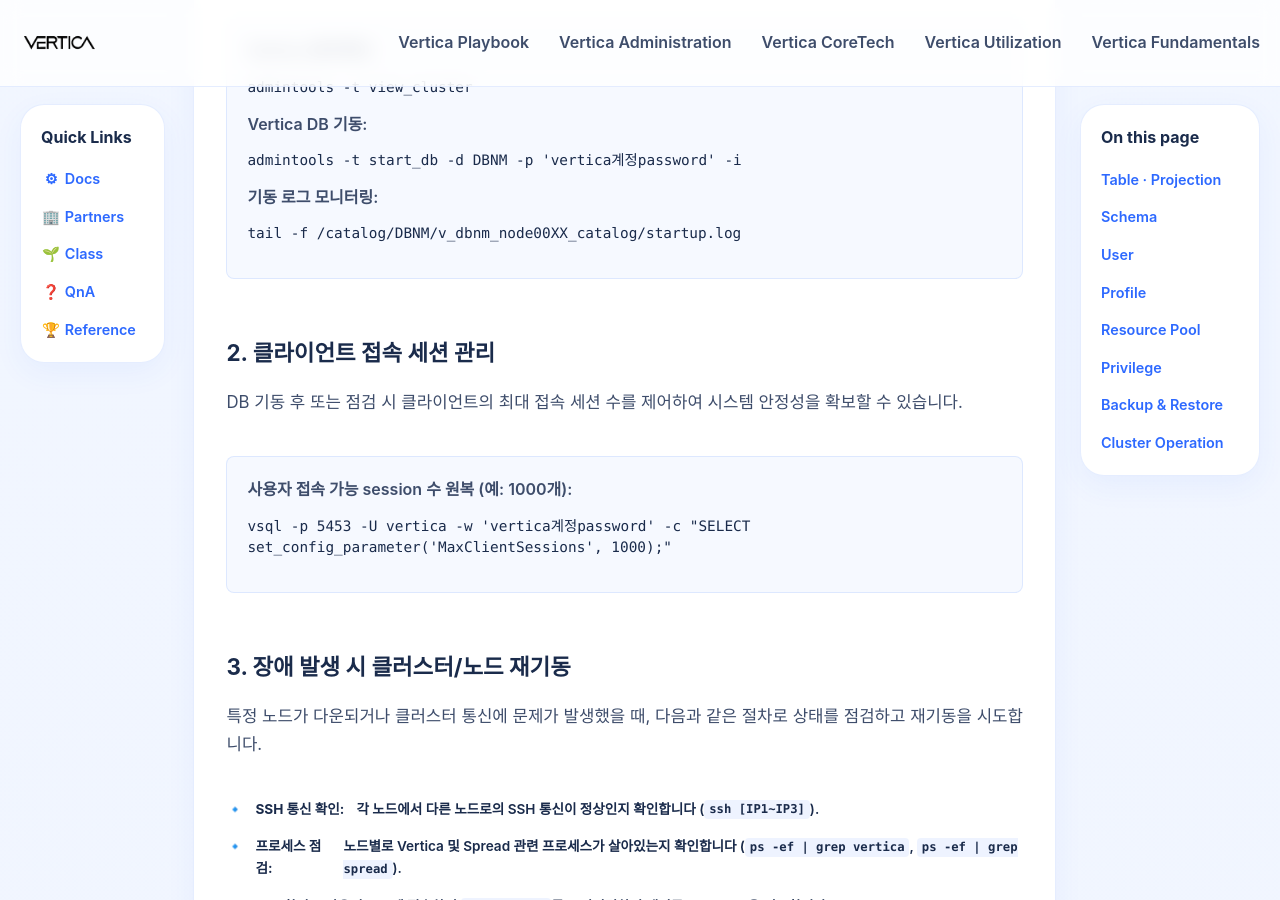
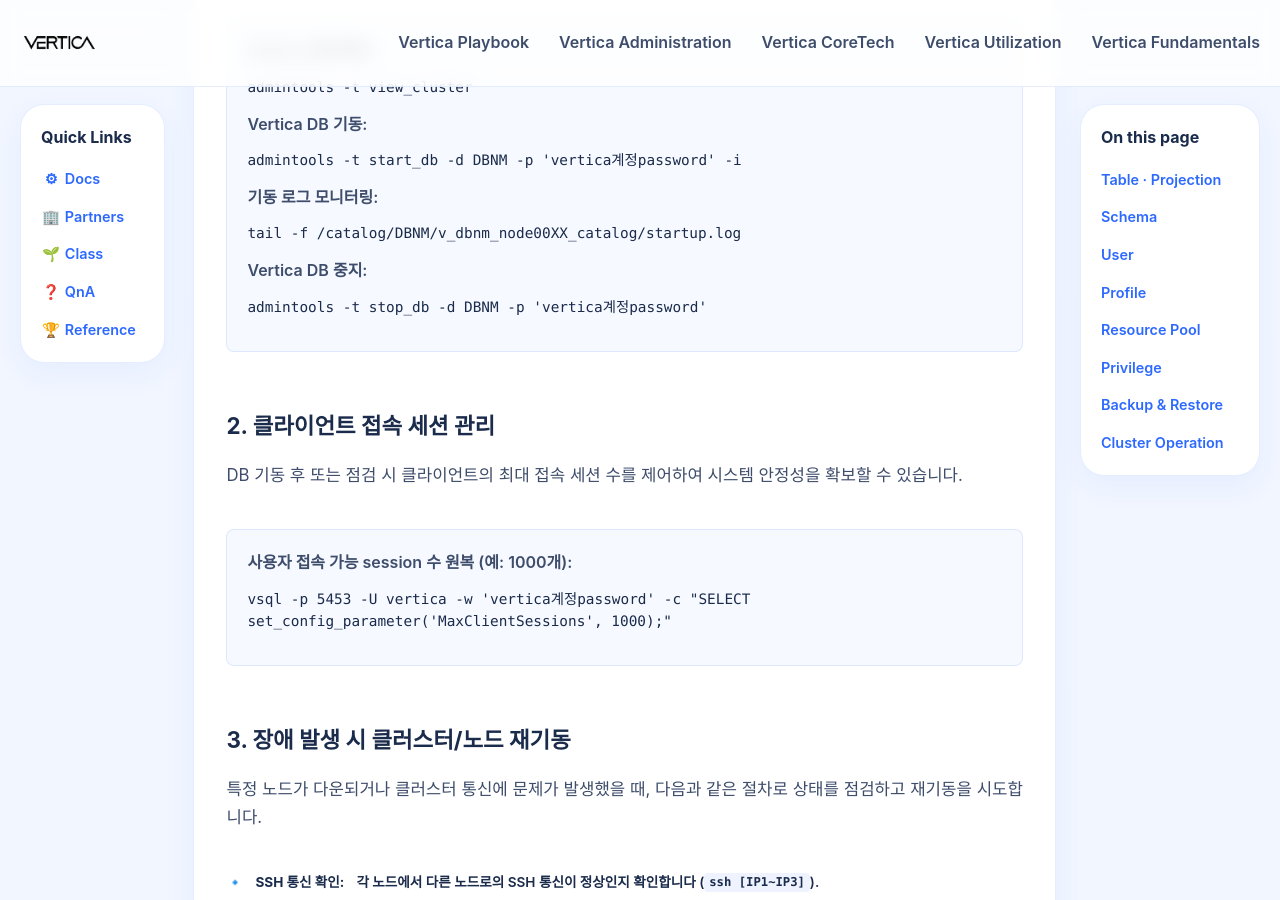
Before and after one commit to JIN0326/vertica_blog, a Jekyll site: the page built from 02administration.md, in a window 1280 px wide and 900 px high, scrolled down 10950 px. Built offline with Jekyll 4.4.1, drawn with Linux system fonts in a browser that asks for light colours.

Commit message:
Update blog content and styling

```diff
--- a/02administration.md
+++ b/02administration.md
@@ -424,6 +424,8 @@
       <pre><code>admintools -t start_db -d DBNM -p 'vertica계정password' -i</code></pre>
       <strong>기동 로그 모니터링:</strong>
       <pre><code>tail -f /catalog/DBNM/v_dbnm_node00XX_catalog/startup.log</code></pre>
+      <strong>Vertica DB 중지:</strong>
+      <pre><code>admintools -t stop_db -d DBNM -p 'vertica계정password' </code></pre>
     </div>
   </div>
 
```
